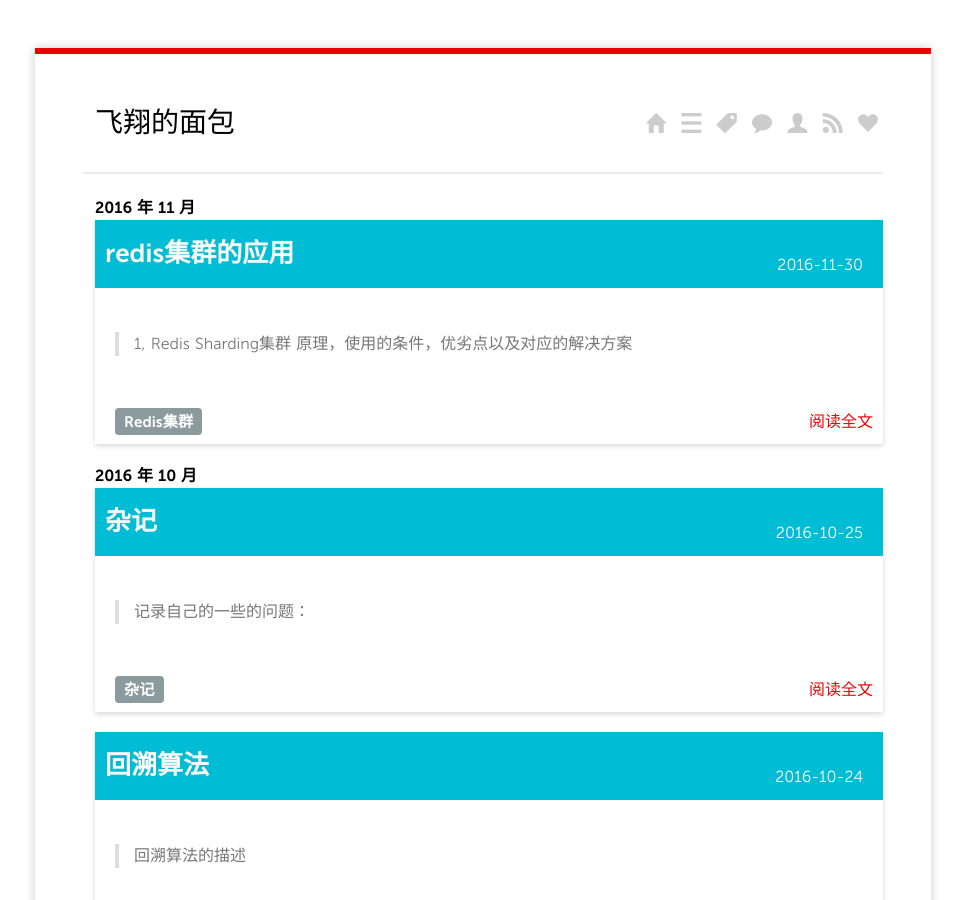
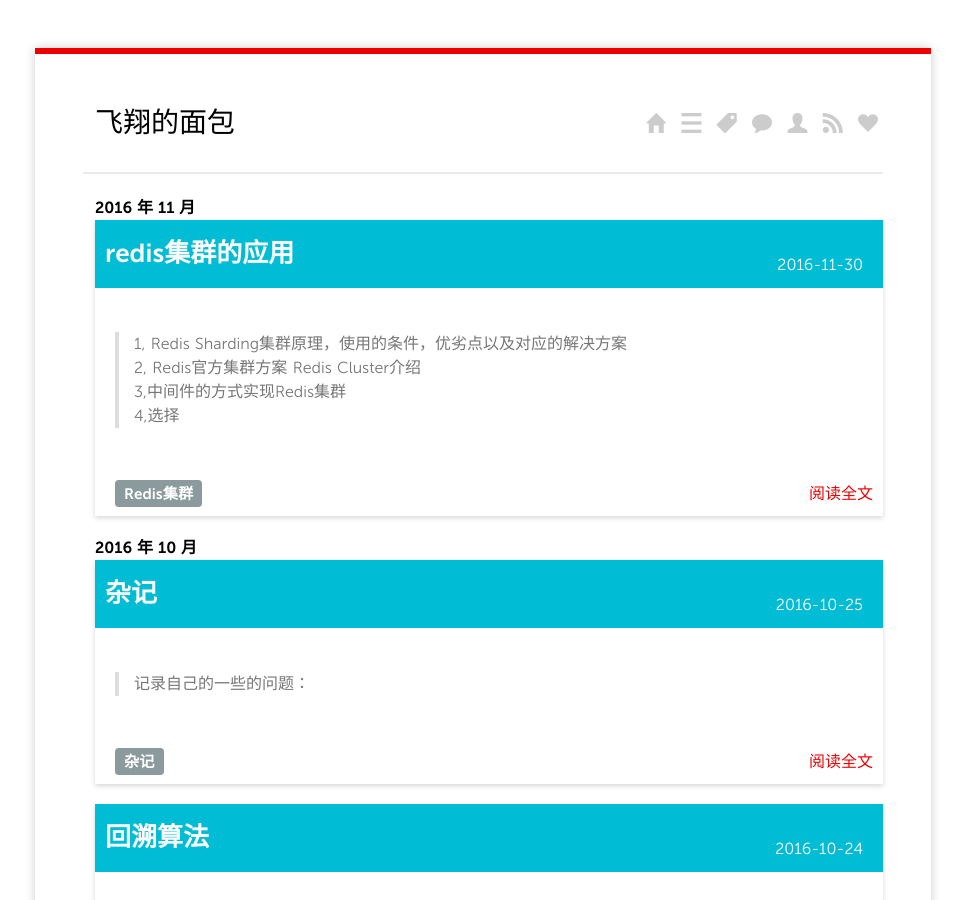
Before and after one commit to flyBread/flyBread.github.io, a Jekyll site: the page built from index.html, in a window 1280 px wide and 900 px high. Shown: the whole window, without its empty margins (157-1122 px from the left). Built offline with Jekyll 4.4.1, drawn with Linux system fonts in a browser that asks for light colours; nearby versions of some CDN libraries; the list of posts is cut into pages by our own code; some of the changed lines change nothing that is shown.

Commit message:
redis集群介绍

````diff
--- a/_posts/2016/11/2016-11-30-1.md
+++ b/_posts/2016/11/2016-11-30-1.md
@@ -7,14 +7,17 @@
   - Redis集群
 ---
 
-> 1, Redis Sharding集群 原理，使用的条件，优劣点以及对应的解决方案
+> 1, Redis Sharding集群原理，使用的条件，优劣点以及对应的解决方案
+> 2, Redis官方集群方案 Redis Cluster介绍
+> 3,中间件的方式实现Redis集群
+> 4,选择
 
 
-#### redis 集群的解决的方案和原理分析
 
-```
-1, Redis Sharding集群
-```
+## redis 集群的解决的方案和原理分析
+
+### 1, Redis Sharding集群
+
 
 Redis Sharding采用客户端Sharding方式，服务端Redis还是一个个相对独立的Redis实例节点，没有做任何变动。理解就是客户端的连接的特定的服务器，但是在增加节点或者删除节点的时候，有一定的兼容的算法，使得原来打在某一个redis实例，还打在这个实例上面。
 
@@ -104,4 +107,65 @@
 
 为不影响Redis性能，尽量不开启AOF和RDB文件保存功能，可采用Redis主备模式，主Redis宕机，数据不会丢失，因为备Redis留有备份。这样，架构模式变成一个Redis节点切片包含一个主Redis和一个备Redis。在主Redis宕机时，备Redis接管过来，上升为主Redis，继续提供服务。主备共同组成一个Redis节点，通过自动故障转移，保证了节点的高可用性。
 
-在保证了高可用的前提下，我们还可以采用读写分离的措施，提高redis的性能：主Redis支持写，从Redis主要支持读的操作。
+可以利用主从模式实现读写分离，主负责写，从负责只读，同时一主挂多个从。在Sentinel监控下，还可以保障节点故障的自动监测。
+
+### 2, Redis官方集群方案 Redis Cluster
+
+Redis Cluster是一种服务器Sharding技术，3.0版本开始正式提供。
+
+Redis Cluster中，Sharding采用slot(槽)的概念，一共分成16384个槽。对于每个进入Redis的键值对，根据key进行散列，分配到这16384个slot中的某一个中。使用的hash算法也比较简单，就是CRC16后16384取模。
+
+Redis集群中的每个node(节点)负责分摊这16384个slot中的一部分，也就是说，每个slot都对应一个node负责处理。
+这个和我们搭建的集群的日志相吻合：
+
+![Redis集群](http://7xtrwx.com1.z0.glb.clouddn.com/800a0cabd49d4149355b5384e12e0714.png)
+
+
+当动态添加或减少node节点时，需要将16384个槽做个再分配，槽中的键值也要迁移。当然，这一过程，在目前实现中，还处于半自动状态，需要人工介入。Redis集群，要保证16384个槽对应的node都正常工作，如果某个node发生故障，那它负责的slots也就失效，整个集群将不能工作。
+
+为了增加集群的可访问性，官方推荐的方案是将node配置成主从结构，即一个master主节点，挂n个slave从节点。这时，如果主节点失效，Redis Cluster会根据选举算法从slave节点中选择一个上升为主节点，整个集群继续对外提供服务。这非常类似前篇文章提到的Redis Sharding场景下服务器节点通过Sentinel监控架构成主从结构，只是Redis Cluster本身提供了故障转移容错的能力。
+
+Redis Cluster的新节点识别能力、故障判断及故障转移能力是通过集群中的每个node都在和其它nodes进行通信，这被称为**集群总线(cluster bus)**。它们使用特殊的端口号，即对外服务端口号加10000。例如如果某个node的端口号是6379，那么它与其它nodes通信的端口号是16379。nodes之间的通信采用特殊的二进制协议。
+
+对客户端来说，整个cluster被看做是一个整体，客户端可以连接任意一个node进行操作，就像操作单一Redis实例一样，当客户端操作的key没有分配到该node上时，Redis会返回转向指令，指向正确的node，这有点儿像浏览器页面的302 redirect跳转。
+
+### 3.利用代理中间件实现大规模Redis集群
+
+上面分别介绍了多Redis服务器集群的两种方式，它们是基于客户端sharding的Redis Sharding和基于服务端sharding的Redis Cluster。
+
+客户端sharding技术其优势在于服务端的Redis实例彼此独立，相互无关联，每个Redis实例像单服务器一样运行，非常容易线性扩展，系统的灵活性很强。其不足之处在于：
+
+  > 由于sharding处理放到客户端，规模进步扩大时给运维带来挑战。
+  > 服务端Redis实例群拓扑结构有变化时，每个客户端都需要更新调整。
+  > 连接不能共享，当应用规模增大时，资源浪费制约优化。
+
+
+服务端sharding的Redis Cluster其优势在于服务端Redis集群拓扑结构变化时，客户端不需要感知，客户端像使用单Redis服务器一样使用Redis集群，运维管理也比较方便。
+
+不过Redis Cluster正式版推出时间不长，系统稳定性、性能等都需要时间检验，尤其在大规模使用场合。
+
+能不能结合二者优势？即能使服务端各实例彼此独立，支持线性可伸缩，同时sharding又能集中处理，方便统一管理: Redis代理中间件twemproxy就是这样一种利用中间件做sharding的技术。
+
+twemproxy处于客户端和服务器的中间，将客户端发来的请求，进行一定的处理后(如sharding)，再转发给后端真正的Redis服务器。也就是说，客户端不直接访问Redis服务器，而是通过twemproxy代理中间件间接访问。
+
+twemproxy中间件的内部处理是无状态的，它本身可以很轻松地集群，这样可避免单点压力或故障。
+
+twemproxy又叫nutcracker，起源于twitter系统中redis/memcached集群开发实践，运行效果良好，后代码奉献给开源社区。其轻量高效，采用C语言开发，工程网址是：GitHub - twitter/twemproxy: A fast, light-weight proxy for memcached and redis
+
+twemproxy后端不仅支持redis，同时也支持memcached，这是twitter系统具体环境造成的。
+
+由于使用了中间件，twemproxy可以通过共享与后端系统的连接，降低客户端直接连接后端服务器的连接数量。同时，它也提供sharding功能，支持后端服务器集群水平扩展。统一运维管理也带来了方便。
+
+当然，也是由于使用了中间件代理，相比客户端直连服务器方式，性能上会有所损耗，实测结果大约降低了20%左右。
+
+
+
+### 那么，上面几种方案如何选择？
+
+
+
+显然在客户端做分片是自定义能力最高的，优势在于，在不需要客户端服务端协作，以及没有中间层的条件下，每个请求的 roundtrip 时间是相对更小的，**搭配良好的客户端分片策略**，可以让整个集群获得很好的扩展性。当然劣势也很明显，用户需要自己对付 Redis 节点宕机的情况，需要采用更复杂的策略来做 replica，以及需要保证每个客户端看到的集群“视图”是一致的。
+
+中间件的方案对客户端实现的要求是最低的，客户端只要支持基本的 Redis 通信协议即可，至于扩容、多副本、主从切换等机制客户端都不必操心，因此这种方案也很适合用来做“缓存服务”。
+
+官方推出的协作方案也完整地支持了分片和多副本，相对于各种 proxy，这种方案假设了客户端实现是可以与服务端“协作”的，事实上主流语言的 SDK 都已经支持了。
````
Also changed, not shown: 1 other file.
